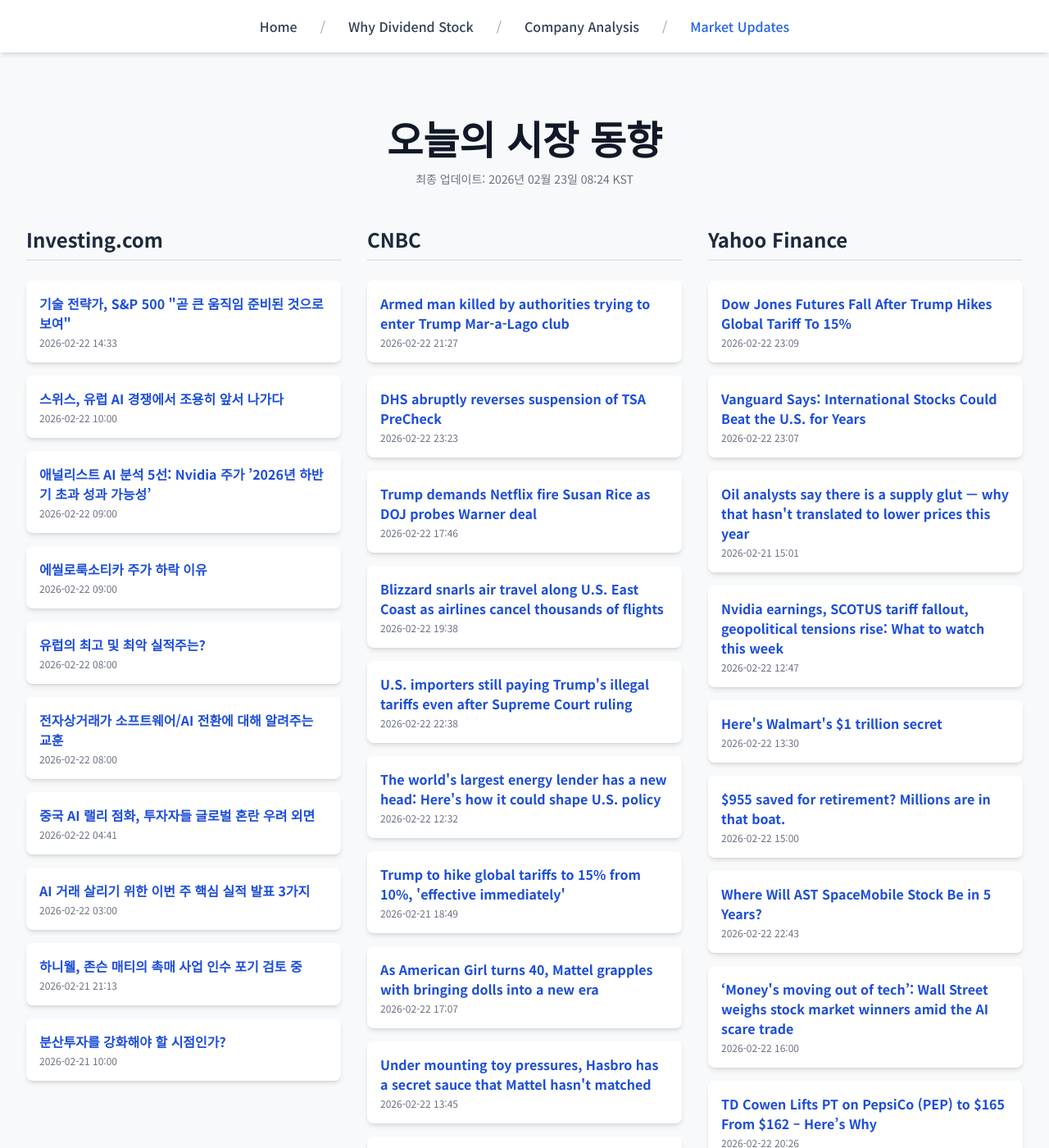
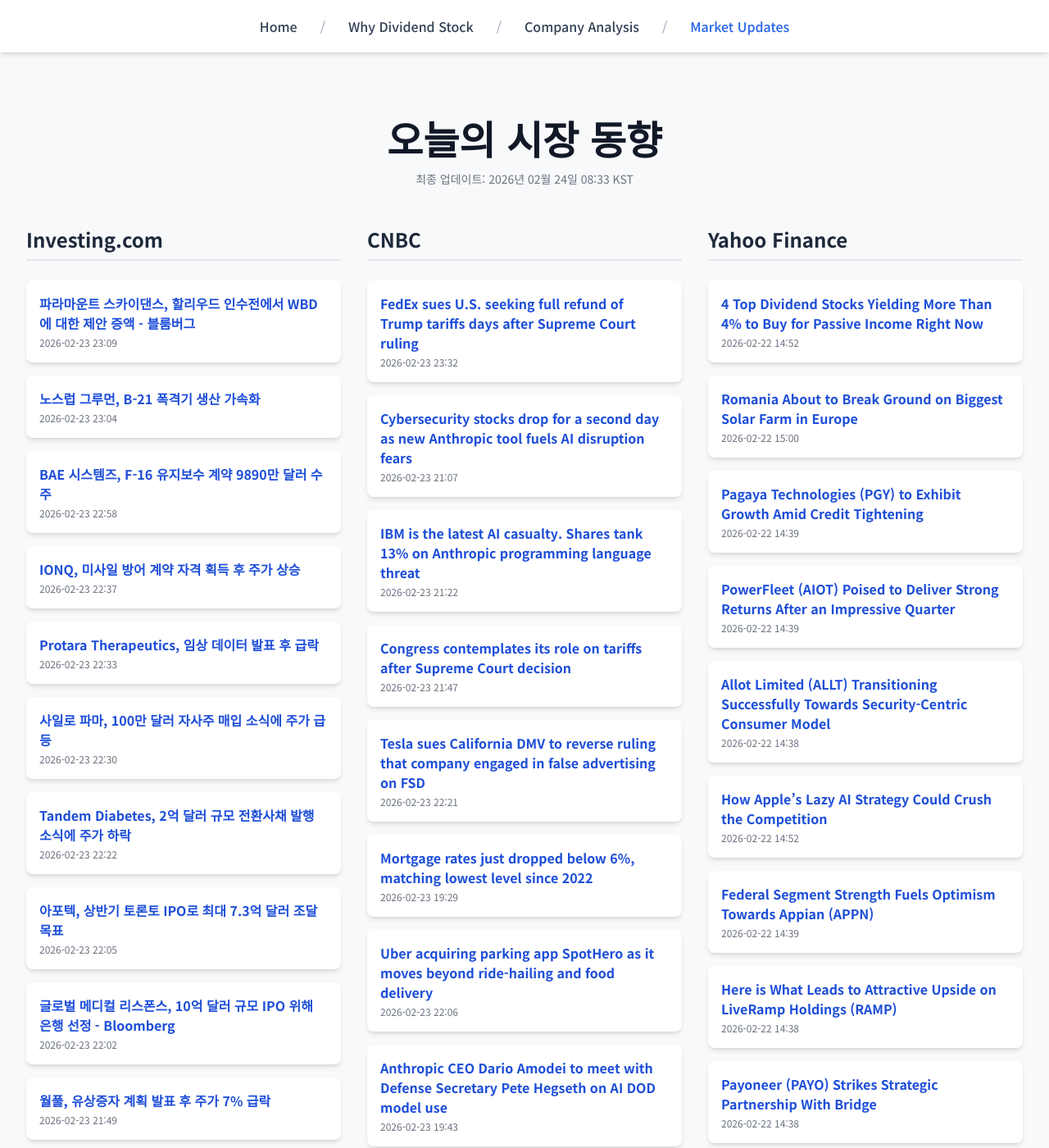
Before and after one commit to Kay-Hwang/my-company-analysis, a Jekyll site: the page built from market-updates.html, in a window 1280 px wide and 1400 px high. Shown: the whole window at 82% size. Built offline with Jekyll 4.4.1, drawn with Linux system fonts in a browser that asks for light colours; nearby versions of some CDN libraries; a script that is not in the unit is left out; some of the changed text lies outside the part shown.

Commit message:
Update daily data

```diff
--- a/_data/latest_data.json
+++ b/_data/latest_data.json
@@ -1,190 +1,190 @@
 {
-  "lastUpdated": "2026년 02월 23일 08:24 KST",
+  "lastUpdated": "2026년 02월 24일 08:33 KST",
   "news": {
     "investing": [
       {
-        "title": "기술 전략가, S&P 500 \"곧 큰 움직임 준비된 것으로 보여\"",
-        "link": "https://kr.investing.com/news/stock-market-news/article-1834381",
-        "pubDate": "2026-02-22 14:33:11",
-        "summary": "기술 전략가, S&P 500 \"곧 큰 움직임 준비된 것으로 보여\""
+        "title": "파라마운트 스카이댄스, 할리우드 인수전에서 WBD에 대한 제안 증액 - 블룸버그",
+        "link": "https://kr.investing.com/news/stock-market-news/article-1836306",
+        "pubDate": "2026-02-23 23:09:56",
+        "summary": "파라마운트 스카이댄스, 할리우드 인수전에서 WBD에 대한 제안 증액 - 블룸버그"
       },
       {
-        "title": "스위스, 유럽 AI 경쟁에서 조용히 앞서 나가다",
-        "link": "https://kr.investing.com/news/stock-market-news/article-1834352",
-        "pubDate": "2026-02-22 10:00:02",
-        "summary": "스위스, 유럽 AI 경쟁에서 조용히 앞서 나가다"
+        "title": "노스럽 그루먼, B-21 폭격기 생산 가속화",
+        "link": "https://kr.investing.com/news/stock-market-news/article-93CH-1836281",
+        "pubDate": "2026-02-23 23:04:56",
+        "summary": "노스럽 그루먼, B-21 폭격기 생산 가속화"
       },
       {
-        "title": "애널리스트 AI 분석 5선: Nvidia 주가 ’2026년 하반기 초과 성과 가능성’",
-        "link": "https://kr.investing.com/news/stock-market-news/article-1834348",
-        "pubDate": "2026-02-22 09:00:03",
-        "summary": "애널리스트 AI 분석 5선: Nvidia 주가 ’2026년 하반기 초과 성과 가능성’"
+        "title": "BAE 시스템즈, F-16 유지보수 계약 9890만 달러 수주",
+        "link": "https://kr.investing.com/news/stock-market-news/article-93CH-1836275",
+        "pubDate": "2026-02-23 22:58:33",
+        "summary": "BAE 시스템즈, F-16 유지보수 계약 9890만 달러 수주"
       },
       {
-        "title": "에씰로룩소티카 주가 하락 이유",
-        "link": "https://kr.investing.com/news/stock-market-news/article-1834345",
-        "pubDate": "2026-02-22 09:00:03",
-        "summary": "에씰로룩소티카 주가 하락 이유"
+        "title": "IONQ, 미사일 방어 계약 자격 획득 후 주가 상승",
+        "link": "https://kr.investing.com/news/stock-market-news/article-93CH-1836240",
+        "pubDate": "2026-02-23 22:37:27",
+        "summary": "IONQ, 미사일 방어 계약 자격 획득 후 주가 상승"
       },
       {
-        "title": "유럽의 최고 및 최악 실적주는?",
-        "link": "https://kr.investing.com/news/stock-market-news/article-1834342",
-        "pubDate": "2026-02-22 08:00:04",
-        "summary": "유럽의 최고 및 최악 실적주는?"
+        "title": "Protara Therapeutics, 임상 데이터 발표 후 급락",
+        "link": "https://kr.investing.com/news/stock-market-news/article-93CH-1836238",
+        "pubDate": "2026-02-23 22:33:16",
+        "summary": "Protara Therapeutics, 임상 데이터 발표 후 급락"
       },
       {
-        "title": "전자상거래가 소프트웨어/AI 전환에 대해 알려주는 교훈",
-        "link": "https://kr.investing.com/news/stock-market-news/article-1834341",
-        "pubDate": "2026-02-22 08:00:03",
-        "summary": "전자상거래가 소프트웨어/AI 전환에 대해 알려주는 교훈"
+        "title": "사일로 파마, 100만 달러 자사주 매입 소식에 주가 급등",
+        "link": "https://kr.investing.com/news/stock-market-news/article-93CH-1836234",
+        "pubDate": "2026-02-23 22:30:37",
+        "summary": "사일로 파마, 100만 달러 자사주 매입 소식에 주가 급등"
       },
       {
-        "title": "중국 AI 랠리 점화, 투자자들 글로벌 혼란 우려 외면",
-        "link": "https://kr.investing.com/news/stock-market-news/article-1834338",
-        "pubDate": "2026-02-22 04:41:55",
-        "summary": "중국 AI 랠리 점화, 투자자들 글로벌 혼란 우려 외면"
+        "title": "Tandem Diabetes, 2억 달러 규모 전환사채 발행 소식에 주가 하락",
+        "link": "https://kr.investing.com/news/stock-market-news/article-93CH-1836223",
+        "pubDate": "2026-02-23 22:22:44",
+        "summary": "Tandem Diabetes, 2억 달러 규모 전환사채 발행 소식에 주가 하락"
       },
       {
-        "title": "AI 거래 살리기 위한 이번 주 핵심 실적 발표 3가지",
-        "link": "https://kr.investing.com/news/stock-market-news/article-1834334",
-        "pubDate": "2026-02-22 03:00:04",
-        "summary": "AI 거래 살리기 위한 이번 주 핵심 실적 발표 3가지"
+        "title": "아포텍, 상반기 토론토 IPO로 최대 7.3억 달러 조달 목표",
+        "link": "https://kr.investing.com/news/stock-market-news/article-93CH-1836194",
+        "pubDate": "2026-02-23 22:05:08",
+        "summary": "아포텍, 상반기 토론토 IPO로 최대 7.3억 달러 조달 목표"
       },
       {
-        "title": "하니웰, 존슨 매티의 촉매 사업 인수 포기 검토 중",
-        "link": "https://kr.investing.com/news/stock-market-news/article-1834317",
-        "pubDate": "2026-02-21 21:13:28",
-        "summary": "하니웰, 존슨 매티의 촉매 사업 인수 포기 검토 중"
+        "title": "글로벌 메디컬 리스폰스, 10억 달러 규모 IPO 위해 은행 선정 - Bloomberg",
+        "link": "https://kr.investing.com/news/stock-market-news/article-93CH-1836182",
+        "pubDate": "2026-02-23 22:02:03",
+        "summary": "글로벌 메디컬 리스폰스, 10억 달러 규모 IPO 위해 은행 선정 - Bloomberg"
       },
       {
-        "title": "분산투자를 강화해야 할 시점인가?",
-        "link": "https://kr.investing.com/news/stock-market-news/article-1834269",
-        "pubDate": "2026-02-21 10:00:04",
-        "summary": "분산투자를 강화해야 할 시점인가?"
+        "title": "월풀, 유상증자 계획 발표 후 주가 7% 급락",
+        "link": "https://kr.investing.com/news/stock-market-news/article-93CH-1836170",
+        "pubDate": "2026-02-23 21:49:57",
+        "summary": "월풀, 유상증자 계획 발표 후 주가 7% 급락"
       }
     ],
     "cnbc": [
       {
-        "title": "Armed man killed by authorities trying to enter Trump Mar-a-Lago club",
-        "link": "https://www.cnbc.com/2026/02/22/trump-secret-service-shooting-mar-a-lago.html",
-        "pubDate": "Sun, 22 Feb 2026 21:27:42 GMT",
-        "summary": "President Donald Trump, who narrowly avoided being assassinated in 2024, was not at Mar-a-Lago when the man was killed."
+        "title": "FedEx sues U.S. seeking full refund of Trump tariffs days after Supreme Court ruling",
+        "link": "https://www.cnbc.com/2026/02/23/fedex-trump-trade-tariffs-refunds-supreme-court-lawsuit.html",
+        "pubDate": "Mon, 23 Feb 2026 23:32:27 GMT",
+        "summary": "The Trump administration has warned that it could take years for refunds to be paid out for tariffs that the Supreme Court ruled are illegal."
       },
       {
-        "title": "DHS abruptly reverses suspension of TSA PreCheck",
-        "link": "https://www.cnbc.com/2026/02/22/tsa-airlines-weather-shutdown-blizzard-dhs.html",
-        "pubDate": "Sun, 22 Feb 2026 23:23:18 GMT",
-        "summary": "The TSA said its PreCheck airport screening lanes are operational, hours after the DHS said the faster security checkpoint services would be paused."
+        "title": "Cybersecurity stocks drop for a second day as new Anthropic tool fuels AI disruption fears",
+        "link": "https://www.cnbc.com/2026/02/23/cybersecurity-stocks-anthropic-ai-crowdstrike.html",
+        "pubDate": "Mon, 23 Feb 2026 21:07:10 GMT",
+        "summary": "Cybersecurity stocks are the latest to see sell-off pressure as AI threatens to upend software companies."
       },
       {
-        "title": "Trump demands Netflix fire Susan Rice as DOJ probes Warner deal",
-        "link": "https://www.cnbc.com/2026/02/22/trump-demands-netflix-fire-susan-rice-as-doj-probes-warner-deal.html",
-        "pubDate": "Sun, 22 Feb 2026 17:46:31 GMT",
-        "summary": "Rice argued during a podcast last week that \"it is not going to end well\" for corporations, news organizations, and law firms that \"bent the knee\" to Trump."
+        "title": "IBM is the latest AI casualty. Shares tank 13% on Anthropic programming language threat",
+        "link": "https://www.cnbc.com/2026/02/23/ibm-is-the-latest-ai-casualty-shares-are-tanking-on-anthropic-cobol-threat.html",
+        "pubDate": "Mon, 23 Feb 2026 21:22:17 GMT",
+        "summary": "COBOL is a computer language used for business data processing and IBM is a leader in that area."
       },
       {
-        "title": "Blizzard snarls air travel along U.S. East Coast as airlines cancel thousands of flights",
-        "link": "https://www.cnbc.com/2026/02/21/blizzard-prompts-airlines-waive-flight-change-fees.html",
-        "pubDate": "Sun, 22 Feb 2026 19:38:48 GMT",
-        "summary": "American, Delta, JetBlue, United and others waived change and cancellation fees ahead of another massive winter storm."
+        "title": "Congress contemplates its role on tariffs after Supreme Court decision",
+        "link": "https://www.cnbc.com/2026/02/23/trump-trade-supreme-court-congress-tariffs.html",
+        "pubDate": "Mon, 23 Feb 2026 21:47:59 GMT",
+        "summary": "Some congressional Republicans had already cooled to the president's trade policy before the Supreme Court decision on Friday."
       },
       {
-        "title": "U.S. importers still paying Trump's illegal tariffs even after Supreme Court ruling",
-        "link": "https://www.cnbc.com/2026/02/22/trump-tariffs-ieepa-supreme-court.html",
-        "pubDate": "Sun, 22 Feb 2026 22:38:39 GMT",
-        "summary": "Billions in U.S. cargo are still being slapped with Trump's \"reciprocal\" tariffs even after being struck down by the Supreme Court ruling."
+        "title": "Tesla sues California DMV to reverse ruling that company engaged in false advertising on FSD",
+        "link": "https://www.cnbc.com/2026/02/23/tesla-sues-california-dmv-to-reverse-false-advertising-ruling-on-fsd.html",
+        "pubDate": "Mon, 23 Feb 2026 22:21:50 GMT",
+        "summary": "California's DMV previously ruled that Tesla falsely promoted its cars' self-driving capabilities."
       },
       {
-        "title": "The world's largest energy lender has a new head: Here's how it could shape U.S. policy",
-        "link": "https://www.cnbc.com/2026/02/22/the-worlds-largest-energy-lender-has-a-new-head-heres-how-it-could-shape-us-policy.html",
-        "pubDate": "Sun, 22 Feb 2026 12:32:18 GMT",
-        "summary": "Gregory Beard heads the Office of Energy Dominance Financing, which has nearly $300 billion in lending authority. These are his energy priorities."
+        "title": "Mortgage rates just dropped below 6%, matching lowest level since 2022",
+        "link": "https://www.cnbc.com/2026/02/23/mortgage-rates-below-6percent-lowest-in-4-years.html",
+        "pubDate": "Mon, 23 Feb 2026 19:29:19 GMT",
+        "summary": "Mortgage rates dropped below 6%, matching their lowest levels since 2022, as economic concerns over tariffs and a recent GDP report cause bond yields to drop."
       },
       {
-        "title": "Trump to hike global tariffs to 15% from 10%, 'effective immediately'",
-        "link": "https://www.cnbc.com/2026/02/21/trump-tariffs.html",
-        "pubDate": "Sat, 21 Feb 2026 18:49:29 GMT",
-        "summary": "Trump also warned: \"During the next short number of months, the Trump Administration will determine and issue the new and legally permissible Tariffs.\""
+        "title": "Uber acquiring parking app SpotHero as it moves beyond ride-hailing and food delivery",
+        "link": "https://www.cnbc.com/2026/02/23/uber-acquiring-spothero.html",
+        "pubDate": "Mon, 23 Feb 2026 22:06:06 GMT",
+        "summary": "Uber said it plans to offer a parking reservation experience powered by SpotHero for events and at venues and airports."
       },
       {
-        "title": "As American Girl turns 40, Mattel grapples with bringing dolls into a new era",
-        "link": "https://www.cnbc.com/2026/02/22/american-girl-40th-anniversary-sales-mattel.html",
-        "pubDate": "Sun, 22 Feb 2026 17:07:08 GMT",
-        "summary": "American Girl marks its 40th anniversary after five quarters of sales growth, but revenue remains far below its peak as Mattel faces industry pressures."
+        "title": "Anthropic CEO Dario Amodei to meet with Defense Secretary Pete Hegseth on AI DOD model use",
+        "link": "https://www.cnbc.com/2026/02/23/anthropic-ai-dario-defense-secretary-pete-hegseth.html",
+        "pubDate": "Mon, 23 Feb 2026 19:43:45 GMT",
+        "summary": "Anthropic does not want its AI models to be used for autonomous weapons or to spy on Americans."
       },
       {
-        "title": "Under mounting toy pressures, Hasbro has a secret sauce that Mattel hasn't matched",
-        "link": "https://www.cnbc.com/2026/02/21/hasbro-vs-mattel-toy-industry-pressures-make-digital-the-star.html",
-        "pubDate": "Sun, 22 Feb 2026 13:45:41 GMT",
-        "summary": "Hasbro's secret weapon has been its Wizards of the Coast division, which includes Dungeons & Dragons, Magic: The Gathering and the company's digital games."
+        "title": "Mexico violence after cartel boss killing slows cross-border trade, hitting air freight, trucking, ports",
+        "link": "https://www.cnbc.com/2026/02/23/mexico-violence-cartel-boss-killing-freight-trade.html",
+        "pubDate": "Mon, 23 Feb 2026 21:19:34 GMT",
+        "summary": "Violence across Mexico after the killing of a cartel boss is hitting trucks, ports and air freight for a critical trading partner to the U.S."
       },
       {
-        "title": "Five key takeaways from the Supreme Court's landmark decision against Trump's tariffs",
-        "link": "https://www.cnbc.com/2026/02/21/supreme-courts-trump-tariff-decision-five-takeaways.html",
-        "pubDate": "Sat, 21 Feb 2026 14:44:42 GMT",
-        "summary": "What's far less certain is the longer-reaching impacts as the economy and markets again adjust to a changing landscape."
+        "title": "The odds of Trump's $2,000 tariff dividend checks are 'now effectively zero,' expert says",
+        "link": "https://www.cnbc.com/2026/02/23/trumps-2000-tariff-dividend-checks-are-less-likely-experts-say.html",
+        "pubDate": "Mon, 23 Feb 2026 21:11:09 GMT",
+        "summary": "President Trump previously suggested issuing \"tariff dividend\" checks. After the Supreme Court struck down his tariffs policy, that's unlikely, experts say."
       }
     ],
     "yahoo": [
       {
-        "title": "Dow Jones Futures Fall After Trump Hikes Global Tariff To 15%",
-        "link": "https://www.investors.com/market-trend/stock-market-today/dow-jones-futures-trump-tariff-ruling-iran-news-nvidia-earnings/?src=A00220&yptr=yahoo",
-        "pubDate": "2026-02-22T23:09:28Z",
-        "summary": "Dow Jones Futures Fall After Trump Hikes Global Tariff To 15%"
+        "title": "4 Top Dividend Stocks Yielding More Than 4% to Buy for Passive Income Right Now",
+        "link": "https://finance.yahoo.com/news/4-top-dividend-stocks-yielding-145200299.html",
+        "pubDate": "2026-02-22T14:52:00Z",
+        "summary": "4 Top Dividend Stocks Yielding More Than 4% to Buy for Passive Income Right Now"
       },
       {
-        "title": "Vanguard Says: International Stocks Could Beat the U.S. for Years",
-        "link": "https://finance.yahoo.com/news/vanguard-says-international-stocks-could-230700429.html",
-        "pubDate": "2026-02-22T23:07:00Z",
-        "summary": "Vanguard Says: International Stocks Could Beat the U.S. for Years"
+        "title": "Romania About to Break Ground on Biggest Solar Farm in Europe",
+        "link": "https://finance.yahoo.com/news/romania-break-ground-biggest-solar-150000898.html",
+        "pubDate": "2026-02-22T15:00:00Z",
+        "summary": "Romania About to Break Ground on Biggest Solar Farm in Europe"
       },
       {
-        "title": "Oil analysts say there is a supply glut — why that hasn't translated to lower prices this year",
-        "link": "https://finance.yahoo.com/news/oil-analysts-say-there-is-a-supply-glut--why-that-hasnt-translated-to-lower-prices-this-year-150108444.html",
-        "pubDate": "2026-02-21T15:01:08Z",
-        "summary": "Oil analysts say there is a supply glut — why that hasn't translated to lower prices this year"
+        "title": "Pagaya Technologies (PGY) to Exhibit Growth Amid Credit Tightening",
+        "link": "https://finance.yahoo.com/news/pagaya-technologies-pgy-exhibit-growth-143904449.html",
+        "pubDate": "2026-02-22T14:39:04Z",
+        "summary": "Pagaya Technologies (PGY) to Exhibit Growth Amid Credit Tightening"
       },
       {
-        "title": "Nvidia earnings, SCOTUS tariff fallout, geopolitical tensions rise: What to watch this week",
-        "link": "https://finance.yahoo.com/news/nvidia-earnings-scotus-tariff-fallout-geopolitical-tensions-rise-what-to-watch-this-week-124717965.html",
-        "pubDate": "2026-02-22T12:47:17Z",
-        "summary": "Nvidia earnings, SCOTUS tariff fallout, geopolitical tensions rise: What to watch this week"
+        "title": "PowerFleet (AIOT) Poised to Deliver Strong Returns After an Impressive Quarter",
+        "link": "https://finance.yahoo.com/news/powerfleet-aiot-poised-deliver-strong-143903101.html",
+        "pubDate": "2026-02-22T14:39:03Z",
+        "summary": "PowerFleet (AIOT) Poised to Deliver Strong Returns After an Impressive Quarter"
       },
       {
-        "title": "Here's Walmart's $1 trillion secret",
-        "link": "https://finance.yahoo.com/news/heres-walmarts-1-trillion-secret-133058210.html",
-        "pubDate": "2026-02-22T13:30:58Z",
-        "summary": "Here's Walmart's $1 trillion secret"
+        "title": "Allot Limited (ALLT) Transitioning Successfully Towards Security-Centric Consumer Model",
+        "link": "https://finance.yahoo.com/news/allot-limited-allt-transitioning-successfully-143853184.html",
+        "pubDate": "2026-02-22T14:38:53Z",
+        "summary": "Allot Limited (ALLT) Transitioning Successfully Towards Security-Centric Consumer Model"
       },
       {
-        "title": "$955 saved for retirement? Millions are in that boat.",
-        "link": "https://finance.yahoo.com/news/955-saved-for-retirement-millions-are-in-that-boat-150003868.html",
-        "pubDate": "2026-02-22T15:00:03Z",
-        "summary": "$955 saved for retirement? Millions are in that boat."
+        "title": "How Apple’s Lazy AI Strategy Could Crush the Competition",
+        "link": "https://finance.yahoo.com/news/apple-lazy-ai-strategy-could-145233131.html",
+        "pubDate": "2026-02-22T14:52:33Z",
+        "summary": "How Apple’s Lazy AI Strategy Could Crush the Competition"
       },
       {
-        "title": "Where Will AST SpaceMobile Stock Be in 5 Years?",
-        "link": "https://finance.yahoo.com/news/where-ast-spacemobile-stock-5-224300912.html",
-        "pubDate": "2026-02-22T22:43:00Z",
-        "summary": "Where Will AST SpaceMobile Stock Be in 5 Years?"
+        "title": "Federal Segment Strength Fuels Optimism Towards Appian (APPN)",
+        "link": "https://finance.yahoo.com/news/federal-segment-strength-fuels-optimism-143901842.html",
+        "pubDate": "2026-02-22T14:39:01Z",
+        "summary": "Federal Segment Strength Fuels Optimism Towards Appian (APPN)"
       },
       {
-        "title": "‘Money's moving out of tech’: Wall Street weighs stock market winners amid the AI scare trade",
-        "link": "https://finance.yahoo.com/news/moneys-moving-out-of-tech-wall-street-weighs-stock-market-winners-amid-the-ai-scare-trade-160024597.html",
-        "pubDate": "2026-02-22T16:00:24Z",
-        "summary": "‘Money's moving out of tech’: Wall Street weighs stock market winners amid the AI scare trade"
+        "title": "Here is What Leads to Attractive Upside on LiveRamp Holdings (RAMP)",
+        "link": "https://finance.yahoo.com/news/leads-attractive-upside-liveramp-holdings-143852273.html",
+        "pubDate": "2026-02-22T14:38:52Z",
+        "summary": "Here is What Leads to Attractive Upside on LiveRamp Holdings (RAMP)"
       },
       {
-        "title": "TD Cowen Lifts PT on PepsiCo (PEP) to $165 From $162 – Here’s Why",
-        "link": "https://finance.yahoo.com/news/td-cowen-lifts-pt-pepsico-202613293.html",
-        "pubDate": "2026-02-22T20:26:13Z",
-        "summary": "TD Cowen Lifts PT on PepsiCo (PEP) to $165 From $162 – Here’s Why"
+        "title": "Payoneer (PAYO) Strikes Strategic Partnership With Bridge",
+        "link": "https://finance.yahoo.com/news/payoneer-payo-strikes-strategic-partnership-143855988.html",
+        "pubDate": "2026-02-22T14:38:55Z",
+        "summary": "Payoneer (PAYO) Strikes Strategic Partnership With Bridge"
       },
       {
-        "title": "Why The Coca-Cola Company (KO) Is One of the Best Sugar Stocks to Buy According to Hedge Funds",
-        "link": "https://finance.yahoo.com/news/why-coca-cola-company-ko-202555922.html",
-        "pubDate": "2026-02-22T20:25:55Z",
-        "summary": "Why The Coca-Cola Company (KO) Is One of the Best Sugar Stocks to Buy According to Hedge Funds"
+        "title": "Here is Why Flywire Corporation (FLYW) Appears so Attractive",
+        "link": "https://finance.yahoo.com/news/why-flywire-corporation-flyw-appears-143856640.html",
+        "pubDate": "2026-02-22T14:38:56Z",
+        "summary": "Here is Why Flywire Corporation (FLYW) Appears so Attractive"
       }
     ]
   }
```
